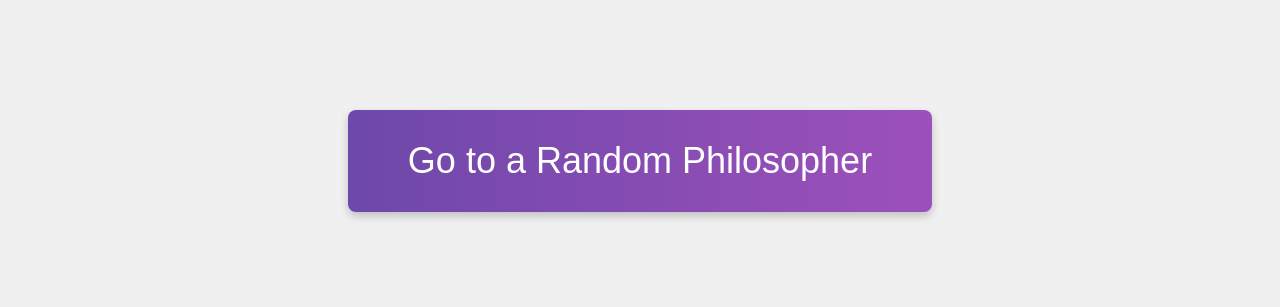
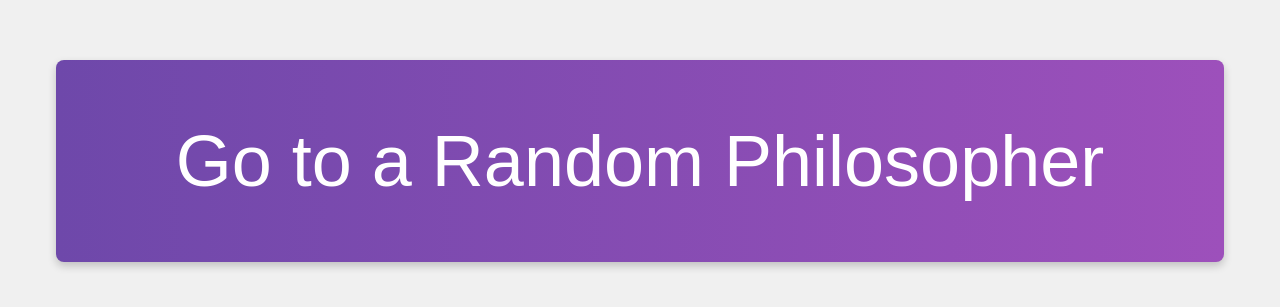
Before and after one commit to pjanura/random-url, a plain HTML site: page index.html in a window 1280 px wide. Shown: the part 239-546 px from the top of the page. Drawn offline with Linux system fonts and the light colour scheme.

Commit message:
Update index.html

```diff
--- a/index.html
+++ b/index.html
@@ -14,8 +14,8 @@
         }
 
         button {
-            padding: 30px 60px;
-            font-size: 36px;
+            padding: 60px 120px;
+            font-size: 72px;
             color: white;
             background-image: linear-gradient(to right, #6e48aa, #9d50bb);
             border: none;
```
